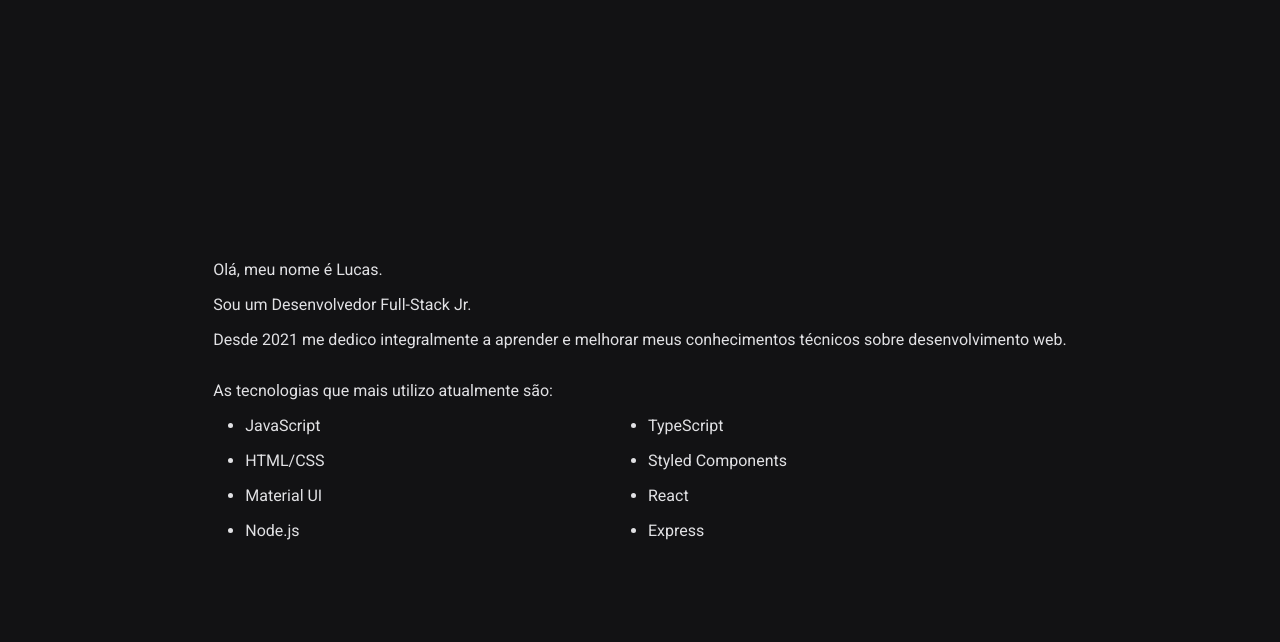
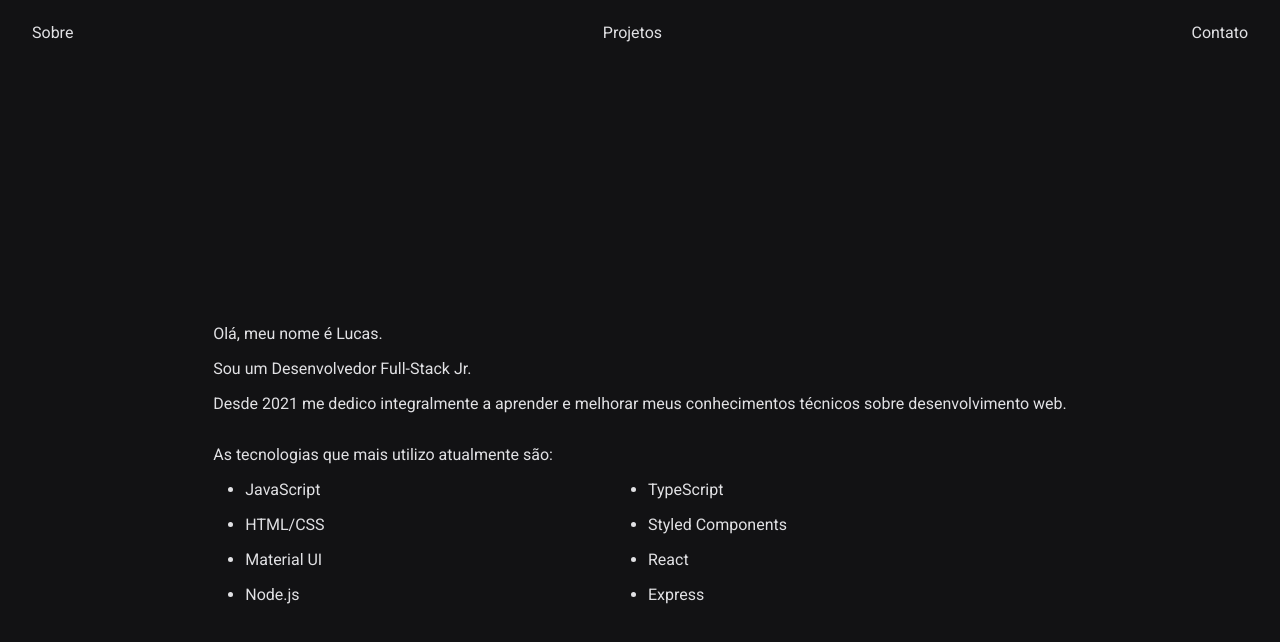
Before and after one commit to 1lucascq/Portfolio, a React (Create React App) app: page / in a window 1280 px wide. Shown: the top 642 px of the page. Built offline with nearby package versions, Linux system fonts and the light colour scheme.

Commit message:
feat: create header navbar

```diff
--- a/src/App.tsx
+++ b/src/App.tsx
@@ -1,7 +1,9 @@
 import React from 'react';
 import { ThemeProvider } from 'styled-components';
+import NavBar from './components/NavBar';
 import About from './sections/About';
 import Contacts from './sections/Contacts';
+// import Intro from './sections/Intro';
 import Projects from './sections/Projects';
 import GlobalStyles from './styles/globalStyles';
 import theme from './styles/theme';
@@ -9,7 +11,9 @@
 function App(): JSX.Element {
   return (
     <ThemeProvider theme={theme}>
+      <NavBar />
       <GlobalStyles />
+      {/* <Intro /> */}
       <About />
       <Projects />
       <Contacts />
--- /dev/null
+++ b/src/components/NavBar.tsx
@@ -0,0 +1,67 @@
+import React, { useRef } from 'react';
+import styled from 'styled-components';
+
+const Header = styled.header`
+  position: sticky;
+  top: 0;
+  display: flex;
+  text-align: justify;
+  background: ${props => props.theme.colors.background};
+  align-items: center;
+  padding: 2em;
+  height: 7vh;
+  animation: slide-in-left 0.3s cubic-bezier(0.250, 0.460, 0.450, 0.940) both;
+  /* transition: .6s; */
+  z-index: 1000000;
+
+  nav, ul {
+    width: 100%;
+    display: flex;
+    justify-content: space-between;
+  }
+
+  li {
+    text-decoration: none;
+    list-style: none;
+  }
+
+  a {
+    text-decoration: none;
+    color: ${props => props.theme.colors.text};
+    transition: 1s;
+  }
+
+  @keyframes slide-in-left {
+  0% {
+    -webkit-transform: translateY(-200px);
+            transform: translateY(-200px);
+    opacity: 0;
+  }
+  100% {
+    -webkit-transform: translateY(0);
+            transform: translateY(0);
+    opacity: 1;
+  }
+}
+
+  `;
+
+const NavBar = (): JSX.Element => {
+  console.log('bla');
+  console.log(useRef);
+  return (
+    <Header>
+      <nav>
+        <ul>
+
+          <li><a href="#Sobre">Sobre</a></li>
+          <li><a href="#Projetos">Projetos</a></li>
+          <li><a href="#Contato">Contato</a></li>
+
+        </ul>
+      </nav>
+    </Header>
+  );
+};
+
+export default NavBar;
```
